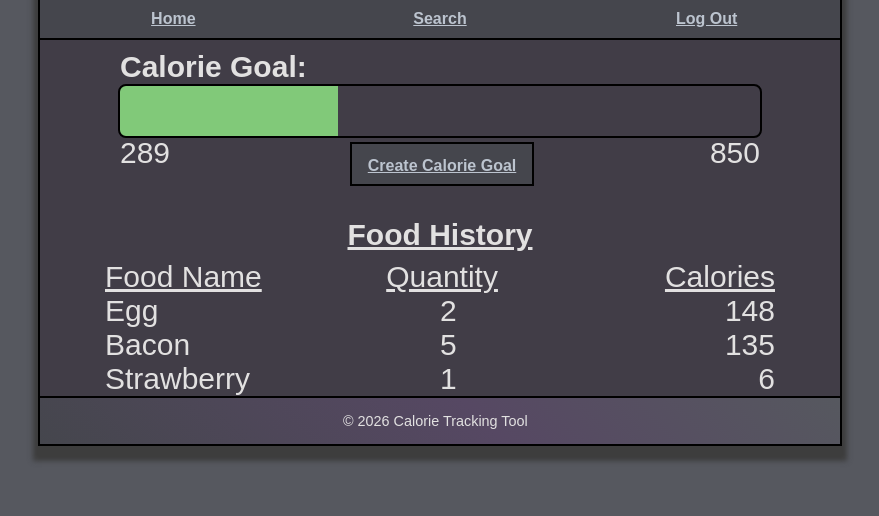
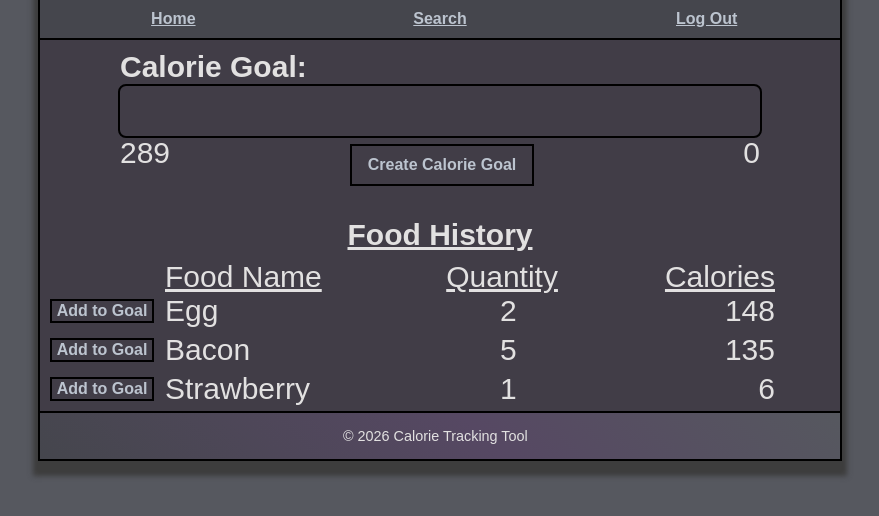
Before and after one commit to elperez750/calorie_tracker_app, a PHP site: page / in a window 1280 px wide. Shown: the part 61-577 px from the top of the page, without its empty margins (200-1079 px from the left). Run offline with PHP 8.4, Linux system fonts and the light colour scheme.

Commit message:
Added some buttons and functionality to home page. Created the edit calorie goal page

```diff
--- a/CalorieTracker/home.php
+++ b/CalorieTracker/home.php
@@ -13,26 +13,34 @@
             <section>
                 <div class="parent_div">
                     <p>Calorie Goal:</p>
-                    <div></div>
+                    <?php
+                        if($calorie_goal > 0){
+                            $caloriePercent = (289/$calorie_goal) * 100;
+                        }else{
+                            $caloriePercent = 0;
+                        }
+                    ?>
+                    <div style="background-image: linear-gradient(90deg, #81c979 <?php echo $caloriePercent; ?>%, #413d47 <?php echo $caloriePercent; ?>%);"></div>
                     <p class="first_child_p">289</p>
-                    <p class="second_child_p">850</p>
-                    <ul class = "third_child_ul">
-                        <li><a href="./index.php?action=create_calorie_goal">Create Calorie Goal</a></li>
-                    </ul>
+                    <p class="second_child_p"><?php echo $calorie_goal; ?></p>
+                    <a class="third_child_a button" href="./index.php?action=edit_calorie_goal"><?php echo $button_text; ?></a>
                 </div>
-
                 <p class="food_history">Food History</p>
                 <p>Food Name</p>
                 <p>Quantity</p>
                 <p>Calories</p><br>
+
+                <a class="button addTo" href="./index.php?action=add_to_goal">Add to Goal</a>
                 <p class="food">Egg</p>
                 <p class="quantity">2</p>
                 <p class="calories">148</p><br>
 
+                <a class="button addTo" href="./index.php?action=add_to_goal">Add to Goal</a>
                 <p class="food">Bacon</p>
                 <p class="quantity">5</p>
                 <p class="calories">135</p><br>
 
+                <a class="button addTo" href="./index.php?action=add_to_goal">Add to Goal</a>
                 <p class="food">Strawberry</p>
                 <p class="quantity">1</p>
                 <p class="calories">6</p><br>
--- a/CalorieTracker/index.php
+++ b/CalorieTracker/index.php
@@ -9,9 +9,32 @@ if($action == NULL){
 }
 
 if($action == 'home'){
+    $calorie_goal = 0;
+    if($calorie_goal == 0){
+        $button_text = "Create Calorie Goal";
+    }else{
+        $button_text = "Edit Calorie Goal";
+    }
+    include('./home.php');
+
+}
+
+else if($action == 'edit_calorie_goal'){
+    include('./view/calorie_goal_editor.php');
+}
+
+else if($action == 'update_calorie_goal'){
+    $calorie_goal = filter_input(INPUT_POST, 'calorie_goal', FILTER_VALIDATE_INT);
+    $button_text = "Edit Calorie Goal";
     include('./home.php');
 }
 
 else{
+    $calorie_goal = 0;
+    if($calorie_goal == 0){
+        $button_text = "Create Calorie Goal";
+    }else{
+        $button_text = "Edit Calorie Goal";
+    }
     include('./home.php');
 }
--- a/CalorieTracker/styles/main.css
+++ b/CalorieTracker/styles/main.css
@@ -7,6 +7,15 @@
 
 html{
     background-color: #56585f
+}
+
+.button{
+    display: block;
+    border: 2px solid black;
+    text-align: center;
+    text-decoration: none;
+    list-style: none;
+    color: #bcc4cf;
 }
 
 /*styles for links*/
@@ -22,7 +31,7 @@ a:hover, a:focus{
     color:#2880b9;
 }
 
-a:visited{
+ul li a:visited{
     color:#946eb8;
 }
 
@@ -37,7 +46,7 @@ body{
 }
 
 /*styles for nav*/
-ul{
+nav ul{
     padding: 0;
     list-style: none;
     position: relative;
@@ -117,7 +126,6 @@ section div div{
     height: 50px;
     border: 2px solid black;
     border-radius: 8px;
-    background-image: linear-gradient(90deg, #81c979 34%, #413d47 34%);
     margin: 0 auto;
     margin-bottom: 80px;
 }
@@ -134,23 +142,15 @@ section div div{
     right: 80px;
 }
 
-.third_child_ul{
+.third_child_a{
     position: absolute;
     display: block;
     bottom: -48px;
     left: 310px;
     text-align: center;
     width:  180px;
-    height: 40px;
-    background-color: #45464d;
-    border: 2px solid black;
-    text-decoration: none;
-    list-style: none;
-}
-.third_child_ul li a{
-    display: block;
     padding-top: 10px;
-    padding-bottom: 6px;
+    padding-bottom: 10px;
 }
 
 .food_history{
@@ -162,7 +162,7 @@ section div div{
 
 .food_history + p{
     display: inline-block;
-    margin-left: 65px;
+    margin-left: 125px;
     text-decoration: underline;
 }
 
@@ -181,13 +181,14 @@ section div div{
 
 .food{
     display: inline-block;
-    margin-left: 65px;
+    margin-left: 125px;
+    margin-bottom: 5px;
 }
 
 .quantity{
     display: inline-block;
     position: absolute;
-    left: 400px;
+    left: 460px;
 
 }
 
@@ -195,6 +196,20 @@ section div div{
     float: right;
     margin-right: 65px;
     display: inline-block;
+}
+
+.addTo.button{
+    position: absolute;
+    left: 10px;
+    transform: translateY(5px);
+    padding-top: 1px;
+    padding-bottom: 1px;
+    width: 100px;
+}
+
+section .button:hover, a:focus{
+    background-color: lightblue;
+    color:#2880b9;
 }
 /*styles for footer*/
 footer{
```
Also changed, not shown: CalorieTracker/styles/calorie_goal_editor.css (added, +38 -0 lines), CalorieTracker/view/calorie_goal_editor.php (added, +25 -0 lines), CalorieTracker/styles/jquery.bxslider.css (deleted).
